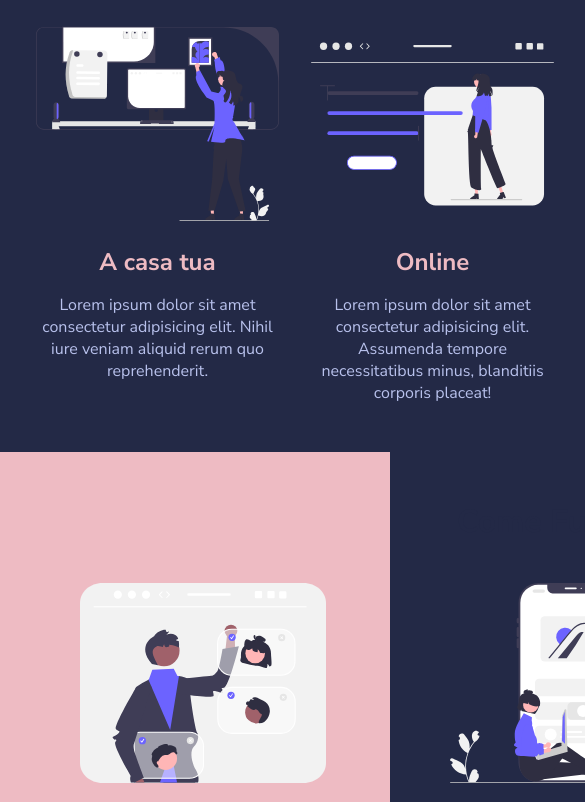
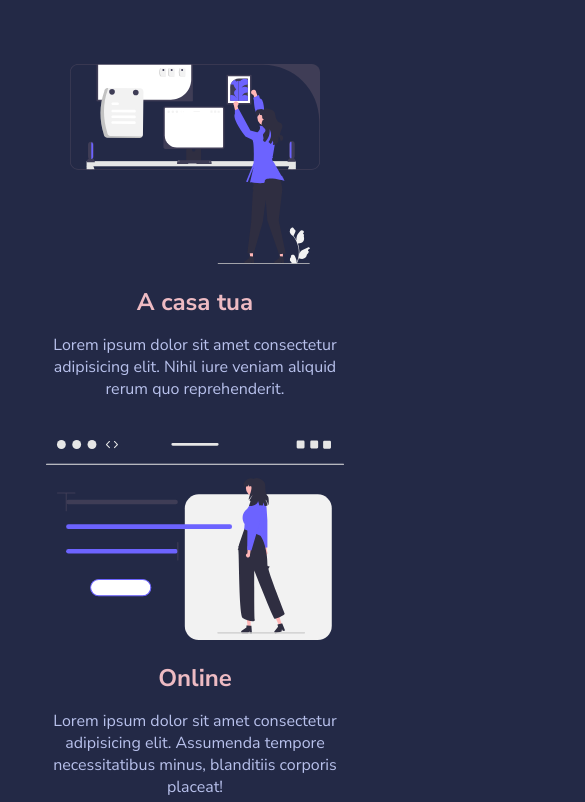
Before and after one commit to GiuseppeSU/html-css-resp-wannabe, a plain HTML site: page index.html in a window 390 px wide. Shown: the part 209-1011 px from the top of the page, 585 px wide, since content can reach past the window. Drawn offline with Linux system fonts and the light colour scheme.

Commit message:
Fine esercizio media queries più  bonus.

```diff
--- a/css/style.css
+++ b/css/style.css
@@ -111,6 +111,7 @@ img {
 .why-us {
     margin-bottom: 3rem;
 }
+
 .why-us .col-left {
     width: 40%;
 }
@@ -129,23 +130,47 @@ img {
  ************************************************/
 @media screen and (max-width: 768px) {
 
+    .container {
+        width: 100%;
+
+    }
 
     .row {
         flex-wrap: wrap;
+    }
+
+    .col {
+        flex: 33%;
+    }
+
+
+
 
 }
 
-        .lessons .col{
-            width: 50%;
+@media screen and (max-width: 480px) {
 
+    .container {
+        width: 100%;
+
+    }
+
+    .lesson .row {
+        flex-wrap: wrap;
+    }
+
+    .col {
+        flex: 100%;
+        margin-top: 40px;
     }
 }
 
- @media screen and (max-width: 480px) {
-    .row {
-        flex-wrap: wrap;
+
+@media screen and  ( min-width: 769px) and (max-width: 1160px){
+
+    .container{
+        width: 100%;
+
     }
-    .lessons .col {
-        width: 25% ;
+
 }
-}
--- a/index.html
+++ b/index.html
@@ -1,7 +1,7 @@
 <!DOCTYPE html>
 <html>
     <head>
-        <meta name=“viewport” content="width=device-width", initial-scale=1.0”>        <meta charset="utf-8" />
+        <meta name="viewport" content="width=device-width, initial-scale=1.0">
         <title>Boolean Academy</title>
         <!-- Fonts -->
         <link
```
Lines whose indentation alone changed are shown as unchanged.
